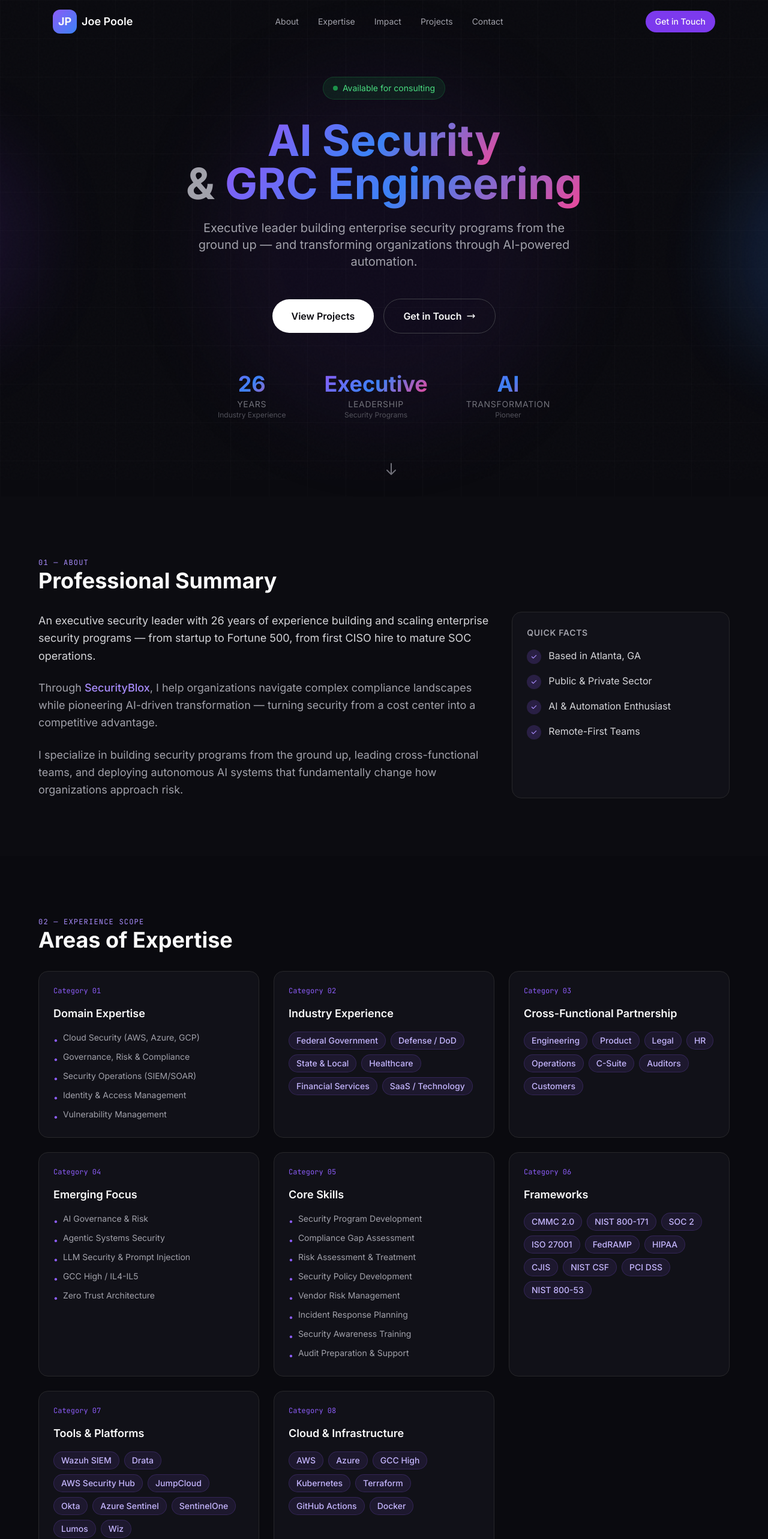
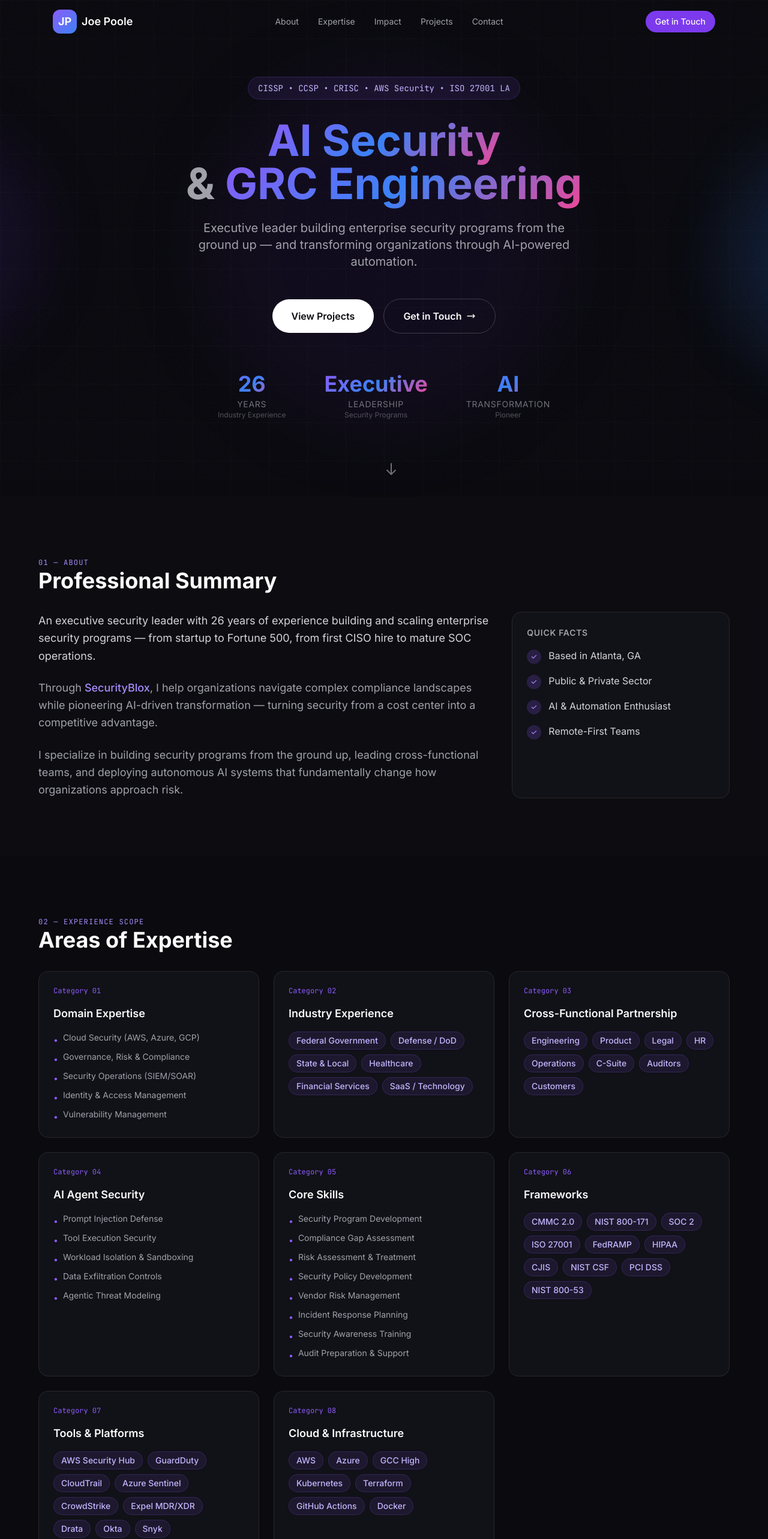
Before and after one commit to poole-6118/joe-portfolio, a Next.js app: page / in a window 1280 px wide. Shown: the top 2566 px of the page at 60% size. Built offline with nearby package versions, Linux system fonts and the light colour scheme.

Commit message:
Add certifications, AI agent security focus, correct LinkedIn

```diff
--- a/src/components/Contact.tsx
+++ b/src/components/Contact.tsx
@@ -21,7 +21,7 @@ const contactMethods = [
     ),
     label: 'LinkedIn',
     value: 'Connect with me',
-    href: 'https://linkedin.com/in/joepoole',
+    href: 'https://linkedin.com/in/jpoole6118',
   },
 ];
 
--- a/src/components/Expertise.tsx
+++ b/src/components/Expertise.tsx
@@ -26,13 +26,13 @@ const expertiseCategories = [
   },
   {
     id: 4,
-    title: 'Emerging Focus',
+    title: 'AI Agent Security',
     items: [
-      'AI Governance & Risk',
-      'Agentic Systems Security',
-      'LLM Security & Prompt Injection',
-      'GCC High / IL4-IL5',
-      'Zero Trust Architecture',
+      'Prompt Injection Defense',
+      'Tool Execution Security',
+      'Workload Isolation & Sandboxing',
+      'Data Exfiltration Controls',
+      'Agentic Threat Modeling',
     ],
   },
   {
@@ -57,7 +57,7 @@ const expertiseCategories = [
   {
     id: 7,
     title: 'Tools & Platforms',
-    tags: ['Wazuh SIEM', 'Drata', 'AWS Security Hub', 'JumpCloud', 'Okta', 'Azure Sentinel', 'SentinelOne', 'Lumos', 'Wiz'],
+    tags: ['AWS Security Hub', 'GuardDuty', 'CloudTrail', 'Azure Sentinel', 'CrowdStrike', 'Expel MDR/XDR', 'Drata', 'Okta', 'Snyk'],
   },
   {
     id: 8,
--- a/src/components/Footer.tsx
+++ b/src/components/Footer.tsx
@@ -21,7 +21,7 @@ export default function Footer() {
           {/* Links */}
           <div className="flex items-center gap-6">
             <a
-              href="https://linkedin.com/in/joepoole"
+              href="https://linkedin.com/in/jpoole6118"
               target="_blank"
               rel="noopener noreferrer"
               className="text-zinc-400 hover:text-white transition-colors"
--- a/src/components/Hero.tsx
+++ b/src/components/Hero.tsx
@@ -28,14 +28,13 @@ export default function Hero() {
       <div className="absolute inset-0 bg-[linear-gradient(rgba(255,255,255,0.02)_1px,transparent_1px),linear-gradient(90deg,rgba(255,255,255,0.02)_1px,transparent_1px)] bg-[size:64px_64px]" />
 
       <div className="relative z-10 max-w-6xl mx-auto px-6 py-32 text-center">
-        {/* Status badge */}
+        {/* Certifications badge */}
         <div
-          className={`inline-flex items-center gap-2 px-4 py-2 rounded-full bg-green-500/10 border border-green-500/20 mb-8 transition-all duration-700 ${
+          className={`inline-flex items-center gap-2 px-4 py-2 rounded-full bg-primary-500/10 border border-primary-500/20 mb-8 transition-all duration-700 ${
             visible ? 'opacity-100 translate-y-0' : 'opacity-0 translate-y-4'
           }`}
         >
-          <span className="w-2 h-2 rounded-full bg-green-500 animate-pulse" />
-          <span className="text-sm text-green-400">Available for consulting</span>
+          <span className="text-sm text-primary-300 font-mono">CISSP • CCSP • CRISC • AWS Security • ISO 27001 LA</span>
         </div>
 
         {/* Main headline */}
```
